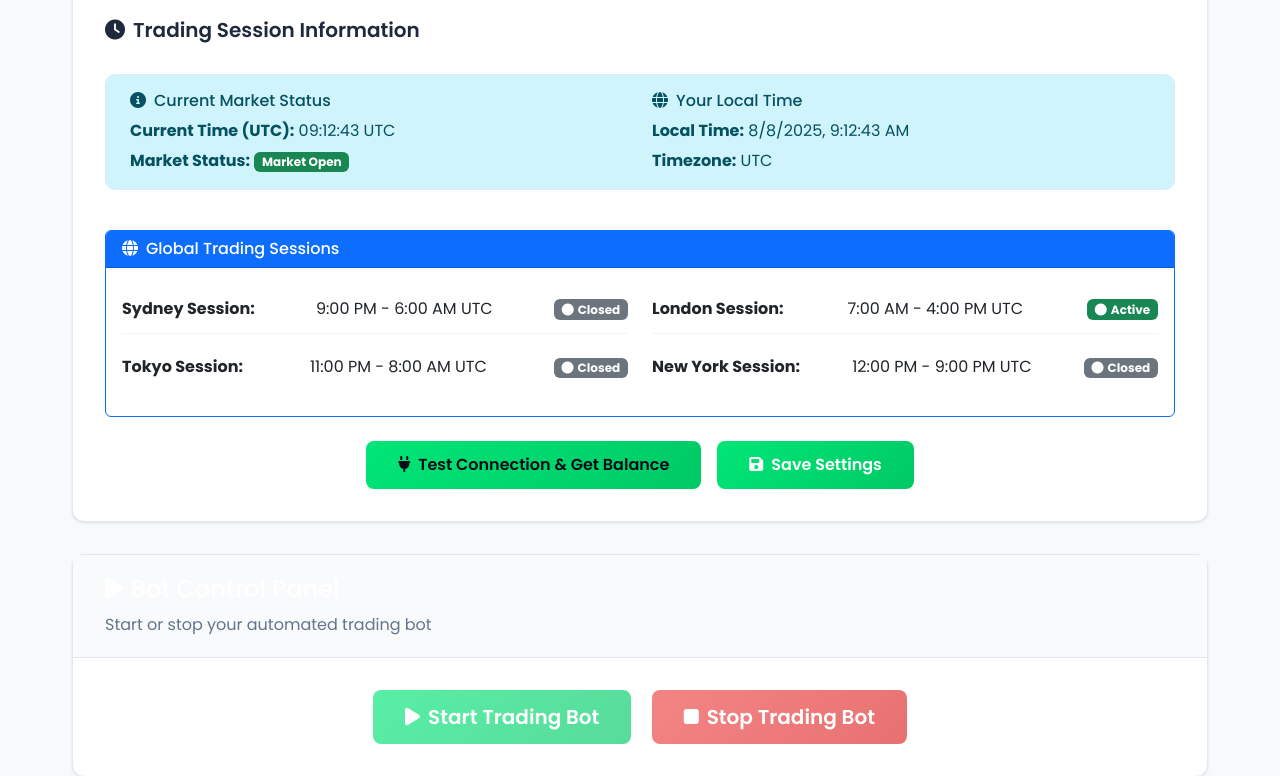
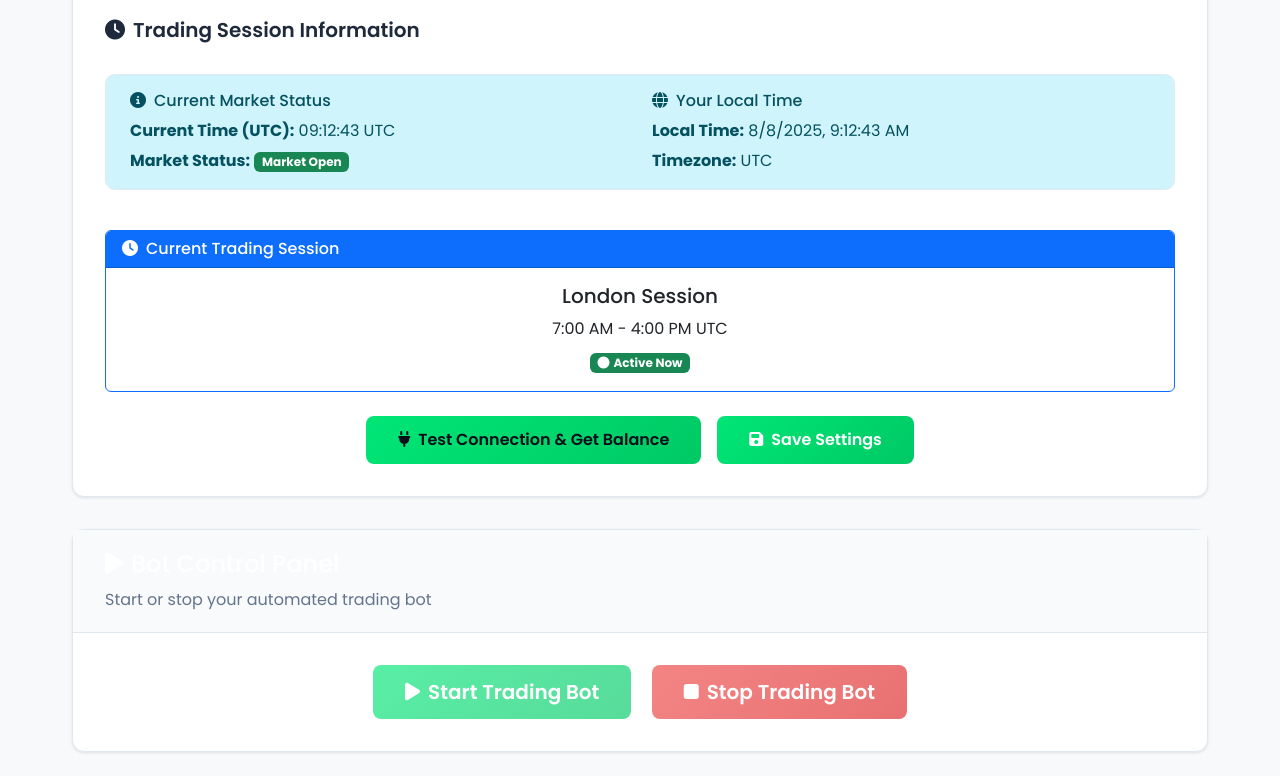
Before and after one commit to rahmangunawans/TradeForce, a Flask app: page /bot-settings in a window 1280 px wide. Shown: the part 1055-1831 px from the top of the page. After the commit the page ends 1809 px from the top, so only its background shows below. Run offline with Flask 3, Linux system fonts and the light colour scheme; the visitor is signed in with stand-in values (Sample User, id 1); data that the repository does not hold is empty.

Commit message:
Display only the currently active trading session to simplify the interface
Update the trading sessions display to show only the active session, simplifying the bot settings page.

Replit-Commit-Author: Agent
Replit-Commit-Session-Id: 97945afc-ba7f-40f0-b34e-30324960e658
Replit-Commit-Checkpoint-Type: full_checkpoint
Replit-Commit-Screenshot-Url: https://storage.googleapis.com/screenshot-production-us-central1/50ba718b-04c4-46f0-8f96-cc591e28419f/97945afc-ba7f-40f0-b34e-30324960e658/ZRZX6Ah

```diff
--- a/templates/bot_settings.html
+++ b/templates/bot_settings.html
@@ -479,42 +479,19 @@
                     </div>
                 </div>
 
-                <!-- Trading Sessions Summary -->
+                <!-- Current Trading Session -->
                 <div class="row">
                     <div class="col-md-12">
                         <div class="card border-primary">
                             <div class="card-header bg-primary text-white">
-                                <h6 class="mb-0"><i class="fas fa-globe me-2"></i>Global Trading Sessions</h6>
+                                <h6 class="mb-0"><i class="fas fa-clock me-2"></i>Current Trading Session</h6>
                             </div>
-                            <div class="card-body">
-                                <div class="row">
-                                    <div class="col-md-6">
-                                        <div class="session-item mb-2">
-                                            <strong>Sydney Session:</strong> 9:00 PM - 6:00 AM UTC
-                                            <div class="session-status" id="sydneySession">
-                                                <span class="badge bg-secondary">Calculating...</span>
-                                            </div>
-                                        </div>
-                                        <div class="session-item mb-2">
-                                            <strong>Tokyo Session:</strong> 11:00 PM - 8:00 AM UTC
-                                            <div class="session-status" id="tokyoSession">
-                                                <span class="badge bg-secondary">Calculating...</span>
-                                            </div>
-                                        </div>
-                                    </div>
-                                    <div class="col-md-6">
-                                        <div class="session-item mb-2">
-                                            <strong>London Session:</strong> 7:00 AM - 4:00 PM UTC
-                                            <div class="session-status" id="londonSession">
-                                                <span class="badge bg-secondary">Calculating...</span>
-                                            </div>
-                                        </div>
-                                        <div class="session-item mb-2">
-                                            <strong>New York Session:</strong> 12:00 PM - 9:00 PM UTC
-                                            <div class="session-status" id="newYorkSession">
-                                                <span class="badge bg-secondary">Calculating...</span>
-                                            </div>
-                                        </div>
+                            <div class="card-body text-center">
+                                <div id="currentSession">
+                                    <h5 class="mb-2" id="activeSessionName">Loading...</h5>
+                                    <p class="mb-2" id="activeSessionTime">Checking current session...</p>
+                                    <div class="session-status" id="activeSessionStatus">
+                                        <span class="badge bg-secondary">Calculating...</span>
                                     </div>
                                 </div>
                             </div>
@@ -808,19 +785,58 @@
                 marketStatusEl.textContent = 'Market Closed';
             }
 
-            // Update session statuses
-            updateSessionStatus('sydneySession', utcHour >= 21 || utcHour < 6);
-            updateSessionStatus('tokyoSession', utcHour >= 23 || utcHour < 8);
-            updateSessionStatus('londonSession', utcHour >= 7 && utcHour < 16);
-            updateSessionStatus('newYorkSession', utcHour >= 12 && utcHour < 21);
+            // Update current active session
+            updateCurrentActiveSession(utcHour);
         }
 
-        function updateSessionStatus(sessionId, isActive) {
-            const sessionEl = document.getElementById(sessionId);
-            if (isActive) {
-                sessionEl.innerHTML = '<span class="badge bg-success"><i class="fas fa-circle me-1"></i>Active</span>';
+        function updateCurrentActiveSession(utcHour) {
+            const sessionNameEl = document.getElementById('activeSessionName');
+            const sessionTimeEl = document.getElementById('activeSessionTime');
+            const sessionStatusEl = document.getElementById('activeSessionStatus');
+
+            let currentSession = null;
+
+            // Determine which session is currently active
+            if (utcHour >= 21 || utcHour < 6) {
+                currentSession = {
+                    name: 'Sydney Session',
+                    time: '9:00 PM - 6:00 AM UTC',
+                    active: true
+                };
+            } else if (utcHour >= 23 || utcHour < 8) {
+                currentSession = {
+                    name: 'Tokyo Session',
+                    time: '11:00 PM - 8:00 AM UTC',
+                    active: true
+                };
+            } else if (utcHour >= 7 && utcHour < 16) {
+                currentSession = {
+                    name: 'London Session',
+                    time: '7:00 AM - 4:00 PM UTC',
+                    active: true
+                };
+            } else if (utcHour >= 12 && utcHour < 21) {
+                currentSession = {
+                    name: 'New York Session',
+                    time: '12:00 PM - 9:00 PM UTC',
+                    active: true
+                };
             } else {
-                sessionEl.innerHTML = '<span class="badge bg-secondary"><i class="fas fa-circle me-1"></i>Closed</span>';
+                currentSession = {
+                    name: 'Market Closed',
+                    time: 'No active trading session',
+                    active: false
+                };
+            }
+
+            // Update display
+            sessionNameEl.textContent = currentSession.name;
+            sessionTimeEl.textContent = currentSession.time;
+
+            if (currentSession.active) {
+                sessionStatusEl.innerHTML = '<span class="badge bg-success"><i class="fas fa-circle me-1"></i>Active Now</span>';
+            } else {
+                sessionStatusEl.innerHTML = '<span class="badge bg-danger"><i class="fas fa-circle me-1"></i>Closed</span>';
             }
         }
 
```
Also changed, not shown: replit.md (+1 -0 lines).
